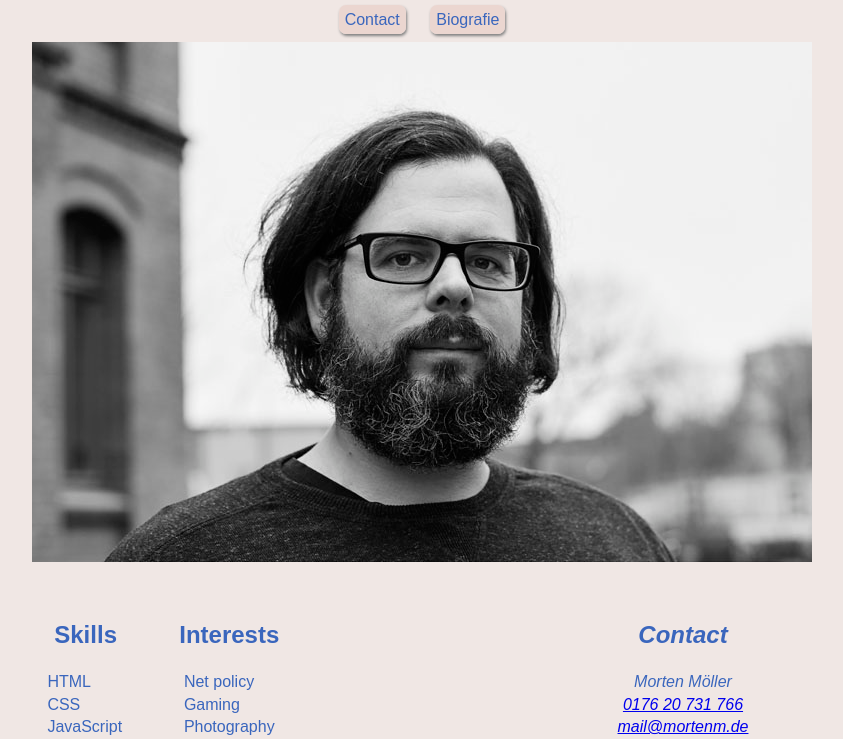
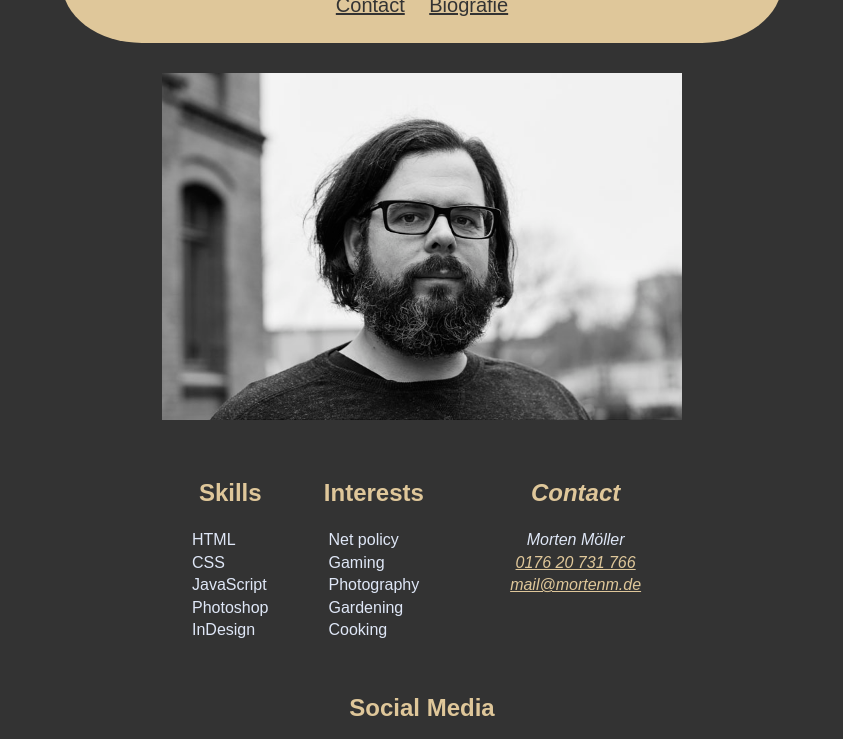
Before and after one commit to Morten-Moeller/personal-website, a plain HTML site: page index.html in a window 1280 px wide. Shown: the part 77-816 px from the top of the page, without its empty margins (218-1061 px from the left). Drawn offline with Linux system fonts and the light colour scheme.

Commit message:
Major design changes

```diff
--- a/index.html
+++ b/index.html
@@ -22,8 +22,8 @@
     <header>
       <h1 id="start">Morten Möller</h1>
       <nav>
-        <a href="#contact" class="button">Contact</a>
-        <a href="#bio" class="button">Biografie</a>
+        <a href="#contact" class="nav-element">Contact</a>
+        <a href="#bio" class="nav-element">Biografie</a>
       </nav>
     </header>
     <main>
@@ -39,9 +39,9 @@
       <section class="double-list">
         <div>
           <h2>Skills</h2>
-          <ul lang="en">
-            <li>HTML</li>
-            <li>CSS</li>
+          <ul>
+            <li aria-label="HTML">HTML</li>
+            <li aria-label="CSS">CSS</li>
             <li>JavaScript</li>
             <li>Photoshop</li>
             <li>InDesign</li>
@@ -63,8 +63,12 @@
       <address id="contact">
         <h2>Contact</h2>
         Morten Möller<br />
-        <a href="tel:+4917620731766">0176 20 731 766</a><br />
-        <a href="mailto:mail@mortenm.de">mail@mortenm.de</a>
+        <a aria-label="phone 017620731766" href="tel:+4917620731766"
+          >0176 20 731 766</a
+        ><br />
+        <a aria-label="email mail@mortenm.de" href="mailto:mail@mortenm.de"
+          >mail@mortenm.de</a
+        >
       </address>
 
       <section class="social-media">
--- a/src/css/styles2.css
+++ b/src/css/styles2.css
@@ -3,13 +3,16 @@
 }
 
 :root {
-  --primary: #3a66bd;
-  --secondary: #ebd6d0;
+  --primary-text: #dfe7f7;
+  --secondary-text: #333;
+  --tertier-text: #dfc79a;
+  --primary-bg: #333;
+  --secondary-bg: #dfc79a;
 }
 
 html {
   width: 100vw;
-  background: #f0e7e4;
+  background: #333;
 }
 
 input,
@@ -19,29 +22,36 @@ textarea {
 }
 
 body {
-  color: var(--primary);
+  color: var(--primary-text);
   font-family: Arial, Helvetica, sans-serif;
   line-height: 1.4;
-  margin: 0 10%;
-}
-@media (max-width: 280px) {
-  body {
-    margin: 0 10px;
-  }
+  margin: 0;
+  display: flex;
+  flex-direction: column;
+  align-items: center;
 }
 
 header {
   display: grid;
-  gap: 20px;
   place-items: center;
+  background: var(--secondary-bg);
+  width: 100vw;
+  max-width: 720px;
+  height: 120px;
+  border-bottom-left-radius: 80px 50%;
+  border-bottom-right-radius: 80px 50%;
 }
 
 main {
+  width: 90vw;
+  margin: 0 auto;
   display: grid;
-  margin-bottom: 20px;
+  margin: 20px;
   place-items: center;
   row-gap: 20px;
+  max-width: 520px;
 }
+
 @media (min-width: 700px) {
   main {
     align-items: start;
@@ -59,7 +69,16 @@ main {
 }
 
 h1 {
-  margin-bottom: 0;
+  color: var(--secondary-text);
+  margin: 0;
+}
+
+h2 {
+  color: var(--tertier-text);
+}
+
+a {
+  color: var(--tertier-text);
 }
 
 h2,
@@ -105,6 +124,10 @@ ul {
   padding: 0;
 }
 
+nav {
+  align-self: flex-start;
+}
+
 .social-media {
   display: grid;
   max-width: 400px;
@@ -135,11 +158,27 @@ ul {
 }
 
 .button {
-  background: var(--secondary);
+  background: var(--secondary-bg);
   border-radius: 7px;
   box-shadow: 1px 2px 3px #808080;
-  color: var(--primary);
+  color: #333;
   margin: 10px 10px;
   padding: 6px;
   text-decoration: none;
 }
+
+.button:hover {
+  color: indianred;
+  transition: color 0.5s ease;
+}
+
+.nav-element {
+  color: var(--secondary-text);
+  font-size: 1.25rem;
+  margin: 10px;
+}
+
+.nav-element:hover {
+  color: indianred;
+  transition: color 0.5s ease;
+}
```
